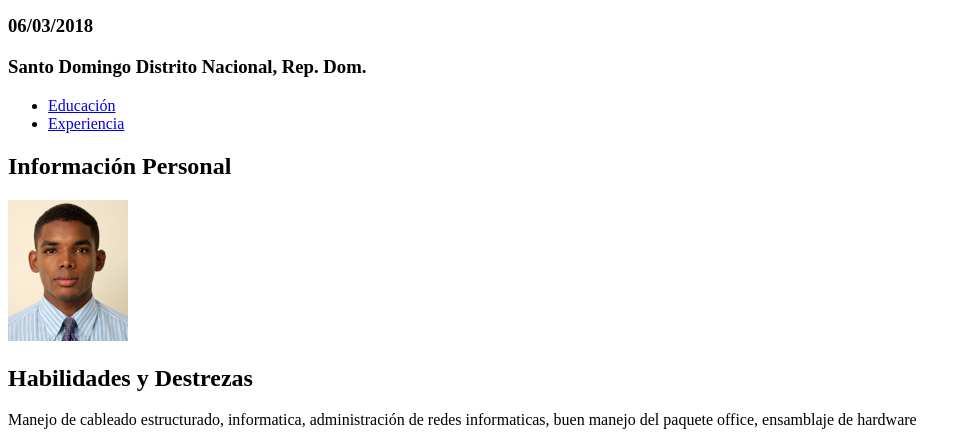
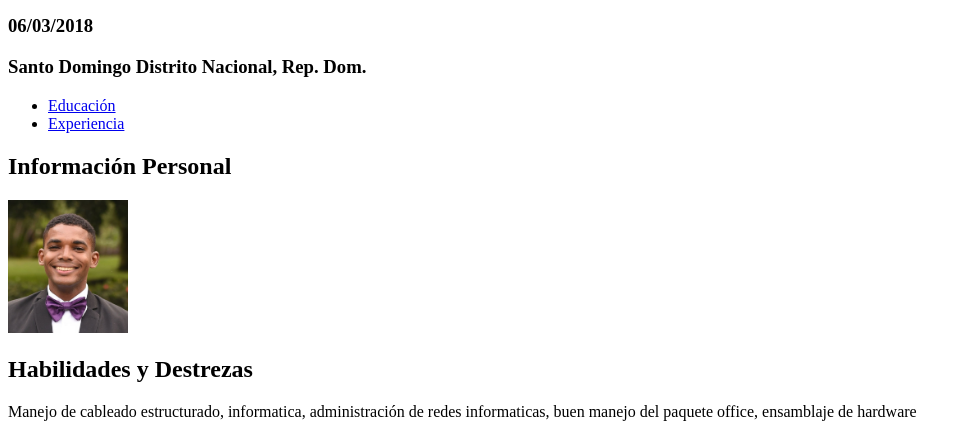
Before and after one commit to josiassg/Proyeto-final, a plain HTML site: page index.html in a window 1280 px wide. Shown: the part 346-784 px from the top of the page, without its empty margins (0-971 px from the left). Drawn offline with Linux system fonts and the light colour scheme.

Commit message:
Cambio de foto, y eliminación del README.md

```diff
--- a/index.html
+++ b/index.html
@@ -21,7 +21,7 @@
     <li><a href="experiencia.html" target="_blank">Experiencia</a></li>
    </ul>
     <h2>Información Personal</h2>
-     <img src="img/josias.png" alt="josias" title="josias" width="120px">
+     <img src="img/Josias2.JPG" alt="josias" title="josias" width="120px">
     <h2>Habilidades y Destrezas</h2>
      <p>Manejo de cableado estructurado, informatica, administración de redes informaticas, buen manejo del paquete office, ensamblaje de hardware</p>
     <h2>Idiomas</h2>
```
Also changed, not shown: img/Josias2.JPG (added), 1 other file.
